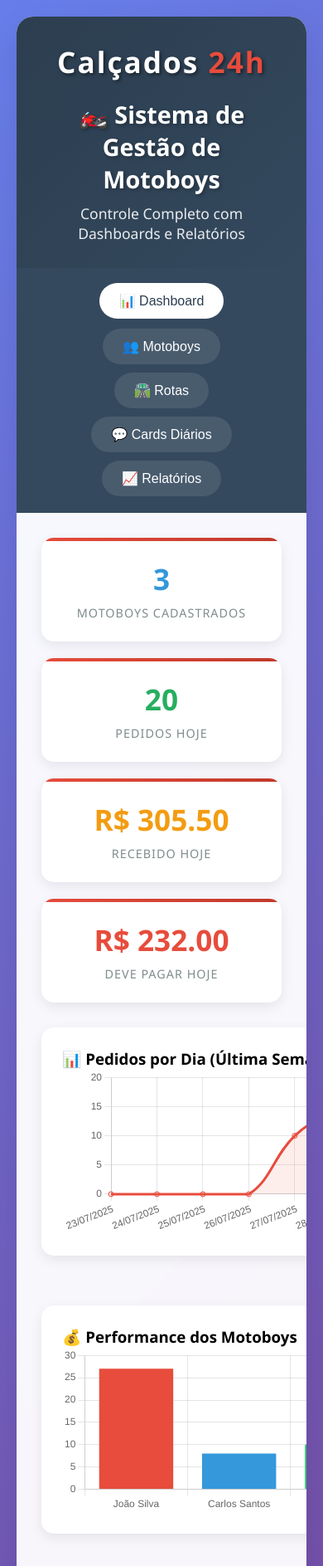
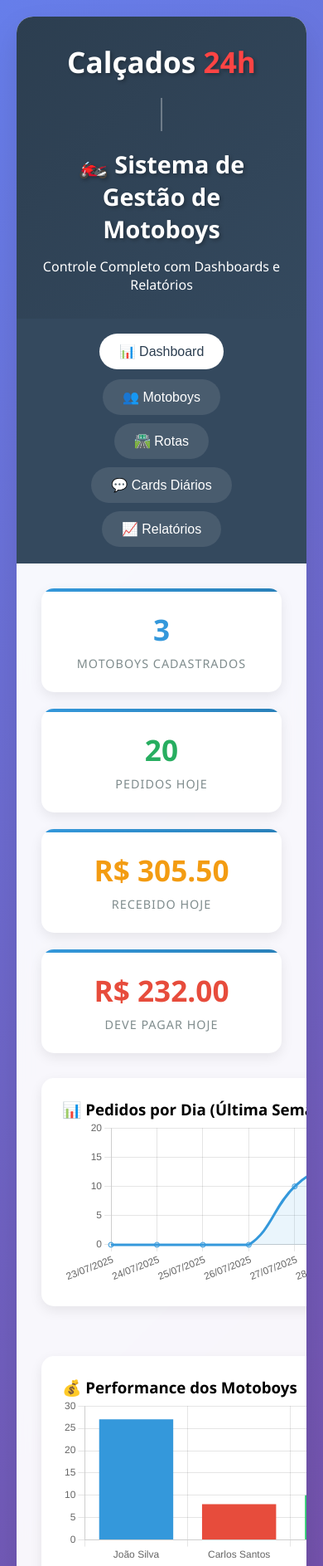
Before and after one commit to ejorgeluiz/sistema-motoboys, a plain HTML site: page index.html in a window 390 px wide. Shown: the top 1887 px of the page at 83% size. Drawn offline with nearby package versions, Linux system fonts and the light colour scheme.

Commit message:
index.html

```diff
--- a/index.html
+++ b/index.html
@@ -34,44 +34,12 @@
             color: white;
             padding: 30px;
             text-align: center;
-            position: relative;
-        }
-
-        .logo-container {
-            display: flex;
-            justify-content: center;
-            align-items: center;
-            gap: 20px;
-            margin-bottom: 20px;
-            flex-wrap: wrap;
-        }
-
-        .logo-text {
-            font-size: 3em;
-            font-weight: bold;
-            text-shadow: 3px 3px 6px rgba(0,0,0,0.4);
-            letter-spacing: 2px;
-        }
-
-        .logo-calcados {
-            color: #ffffff;
-            text-shadow: 2px 2px 4px rgba(0,0,0,0.5);
-        }
-
-        .logo-24h {
-            color: #e74c3c;
-            text-shadow: 2px 2px 4px rgba(0,0,0,0.5);
         }
 
         .header h1 {
-            font-size: 2.2em;
+            font-size: 2.5em;
             margin-bottom: 10px;
             text-shadow: 2px 2px 4px rgba(0,0,0,0.3);
-        }
-
-        .header p {
-            font-size: 1.1em;
-            opacity: 0.9;
         }
 
         .nav-tabs {
@@ -134,7 +102,7 @@
             left: 0;
             right: 0;
             height: 4px;
-            background: linear-gradient(135deg, #e74c3c, #c0392b);
+            background: linear-gradient(135deg, #3498db, #2980b9);
         }
 
         .stat-card:hover {
@@ -201,12 +169,12 @@
 
         input:focus, select:focus, textarea:focus {
             outline: none;
-            border-color: #e74c3c;
-            box-shadow: 0 0 0 3px rgba(231, 76, 60, 0.1);
+            border-color: #3498db;
+            box-shadow: 0 0 0 3px rgba(52, 152, 219, 0.1);
         }
 
         .btn {
-            background: linear-gradient(135deg, #e74c3c, #c0392b);
+            background: linear-gradient(135deg, #3498db, #2980b9);
             color: white;
             border: none;
             padding: 15px 30px;
@@ -215,12 +183,12 @@
             font-weight: 600;
             cursor: pointer;
             transition: all 0.3s ease;
-            box-shadow: 0 5px 15px rgba(231, 76, 60, 0.3);
+            box-shadow: 0 5px 15px rgba(52, 152, 219, 0.3);
         }
 
         .btn:hover {
             transform: translateY(-2px);
-            box-shadow: 0 7px 20px rgba(231, 76, 60, 0.4);
+            box-shadow: 0 7px 20px rgba(52, 152, 219, 0.4);
         }
 
         .btn-success {
@@ -401,12 +369,13 @@
         }
 
         @media (max-width: 768px) {
-            .logo-text {
-                font-size: 2.2em;
-            }
-
             .header h1 {
                 font-size: 1.8em;
+            }
+
+            .header div {
+                flex-direction: column !important;
+                text-align: center;
             }
 
             .nav-tabs {
@@ -429,11 +398,6 @@
             .filters {
                 flex-direction: column;
                 align-items: stretch;
-            }
-
-            .logo-container {
-                flex-direction: column;
-                gap: 10px;
             }
         }
     </style>
@@ -441,12 +405,14 @@
 <body>
     <div class="container">
         <div class="header">
-            <div class="logo-container">
-                <div class="logo-text">
-                    <span class="logo-calcados">Calçados</span> <span class="logo-24h">24h</span>
+            <div style="display: flex; align-items: center; justify-content: center; gap: 20px; flex-wrap: wrap; margin-bottom: 15px;">
+                <div style="font-size: 2.2em; font-weight: bold; color: white; text-shadow: 2px 2px 4px rgba(0,0,0,0.3);">
+                    <span style="color: #ffffff;">Calçados</span>
+                    <span style="color: #ff4444;">24h</span>
                 </div>
+                <div style="width: 2px; height: 40px; background: rgba(255,255,255,0.3);"></div>
+                <h1 style="margin: 0;">🏍️ Sistema de Gestão de Motoboys</h1>
             </div>
-            <h1>🏍️ Sistema de Gestão de Motoboys</h1>
             <p>Controle Completo com Dashboards e Relatórios</p>
         </div>
 
@@ -659,7 +625,7 @@
                 <input type="date" id="dataRelatorio">
 
                 <button class="btn" onclick="gerarRelatorio()">📊 Gerar Relatório</button>
-                <button class="btn btn-success" onclick="baixarRelatorio()">💾 Baixar PDF</button>
+                <button class="btn btn-success" onclick="baixarRelatorio()">💾 Baixar Relatório</button>
             </div>
 
             <div class="chart-grid">
@@ -681,7 +647,7 @@
     </div>
 
     <script>
-        // Dados globais
+        // Variáveis globais
         let motoboys = [];
         let rotas = [];
         let contadorMotoboy = 1;
@@ -814,6 +780,10 @@
             }
         }
 
+        function editarMotoboy(id) {
+            alert('Função de edição será implementada em breve!');
+        }
+
         // ROTAS
         function calcularDevePagar() {
             const dinheiroRecebido = parseFloat(document.getElementById('dinheiroRecebido').value) || 0;
@@ -871,6 +841,7 @@
             rotas.push(rota);
             atualizarTabelaRotas();
             limparFormularioRota();
+            atualizarDashboard();
             alert('Rota registrada com sucesso!');
         }
 
@@ -933,6 +904,7 @@
                 rota.dataPrestacao = new Date();
                 atualizarTabelaRotas();
                 atualizarDashboard();
+                atualizarCardsDiarios();
             }
         }
 
@@ -941,7 +913,153 @@
                 rotas = rotas.filter(r => r.id !== id);
                 atualizarTabelaRotas();
                 atualizarDashboard();
-            }
+                atualizarCardsDiarios();
+            }
+        }
+
+        // DASHBOARD
+        function atualizarDashboard() {
+            const hoje = new Date().toISOString().split('T')[0];
+            const rotasHoje = rotas.filter(r => r.data === hoje);
+
+            document.getElementById('totalMotoboysCadastrados').textContent = motoboys.length;
+            document.getElementById('totalPedidosHoje').textContent = rotasHoje.reduce((sum, r) => sum + r.quantidadePedidos, 0);
+            document.getElementById('totalRecebidoHoje').textContent = `R$ ${rotasHoje.reduce((sum, r) => sum + r.dinheiroRecebido, 0).toFixed(2)}`;
+            document.getElementById('totalDevePagarHoje').textContent = `R$ ${rotasHoje.filter(r => !r.prestouContas).reduce((sum, r) => sum + Math.max(0, r.devePagar), 0).toFixed(2)}`;
+
+            criarGraficos();
+        }
+
+        function criarGraficos() {
+            // Gráfico de Pedidos Diários
+            const ctx1 = document.getElementById('chartPedidosDiarios');
+            if (ctx1.chart) ctx1.chart.destroy();
+
+            const ultimasSemanas = [];
+            const pedidosPorDia = [];
+
+            for (let i = 6; i >= 0; i--) {
+                const data = new Date();
+                data.setDate(data.getDate() - i);
+                const dataStr = data.toISOString().split('T')[0];
+                ultimasSemanas.push(formatarData(dataStr));
+
+                const pedidosDia = rotas.filter(r => r.data === dataStr).reduce((sum, r) => sum + r.quantidadePedidos, 0);
+                pedidosPorDia.push(pedidosDia);
+            }
+
+            ctx1.chart = new Chart(ctx1, {
+                type: 'line',
+                data: {
+                    labels: ultimasSemanas,
+                    datasets: [{
+                        label: 'Pedidos',
+                        data: pedidosPorDia,
+                        borderColor: '#3498db',
+                        backgroundColor: 'rgba(52, 152, 219, 0.1)',
+                        tension: 0.4,
+                        fill: true
+                    }]
+                },
+                options: {
+                    responsive: true,
+                    plugins: {
+                        legend: {
+                            display: false
+                        }
+                    },
+                    scales: {
+                        y: {
+                            beginAtZero: true
+                        }
+                    }
+                }
+            });
+
+            // Gráfico de Performance dos Motoboys
+            const ctx2 = document.getElementById('chartPerformance');
+            if (ctx2.chart) ctx2.chart.destroy();
+
+            const motoboyNames = motoboys.map(m => m.nome);
+            const pedidosPorMotoboy = motoboys.map(m =>
+                rotas.filter(r => r.motoboyId === m.id).reduce((sum, r) => sum + r.quantidadePedidos, 0)
+            );
+
+            ctx2.chart = new Chart(ctx2, {
+                type: 'bar',
+                data: {
+                    labels: motoboyNames,
+                    datasets: [{
+                        label: 'Total de Pedidos',
+                        data: pedidosPorMotoboy,
+                        backgroundColor: [
+                            '#3498db',
+                            '#e74c3c',
+                            '#2ecc71',
+                            '#f39c12',
+                            '#9b59b6'
+                        ]
+                    }]
+                },
+                options: {
+                    responsive: true,
+                    plugins: {
+                        legend: {
+                            display: false
+                        }
+                    },
+                    scales: {
+                        y: {
+                            beginAtZero: true
+                        }
+                    }
+                }
+            });
+
+            // Gráfico de Evolução Financeira
+            const ctx3 = document.getElementById('chartEvolucao');
+            if (ctx3.chart) ctx3.chart.destroy();
+
+            const recebidoPorDia = [];
+            const devePagarPorDia = [];
+
+            for (let i = 6; i >= 0; i--) {
+                const data = new Date();
+                data.setDate(data.getDate() - i);
+                const dataStr = data.toISOString().split('T')[0];
+
+                const rotasDia = rotas.filter(r => r.data === dataStr);
+                recebidoPorDia.push(rotasDia.reduce((sum, r) => sum + r.dinheiroRecebido, 0));
+                devePagarPorDia.push(rotasDia.reduce((sum, r) => sum + Math.max(0, r.devePagar), 0));
+            }
+
+            ctx3.chart = new Chart(ctx3, {
+                type: 'line',
+                data: {
+                    labels: ultimasSemanas,
+                    datasets: [{
+                        label: 'Dinheiro Recebido',
+                        data: recebidoPorDia,
+                        borderColor: '#27ae60',
+                        backgroundColor: 'rgba(39, 174, 96, 0.1)',
+                        tension: 0.4
+                    }, {
+                        label: 'Deve Pagar',
+                        data: devePagarPorDia,
+                        borderColor: '#e74c3c',
+                        backgroundColor: 'rgba(231, 76, 60, 0.1)',
+                        tension: 0.4
+                    }]
+                },
+                options: {
+                    responsive: true,
+                    scales: {
+                        y: {
+                            beginAtZero: true
+                        }
+                    }
+                }
+            });
         }
 
         // CARDS DIÁRIOS
@@ -977,7 +1095,6 @@
                 const whatsappText = `🏍️ *PRESTAÇÃO DE CONTAS DIÁRIA*
 📅 Data: ${formatarData(dataFiltro)}
 👤 Motoboy: *${motoboy.nome}*
-🏪 Empresa: *Calçados 24h*
 
 📊 *RESUMO DO DIA:*
 🛍️ Pedidos Entregues: ${totalPedidos}
@@ -993,7 +1110,7 @@ ${totalDevePagar > 0 ? `🔴 *DEVE PAGAR: R$ ${totalDevePagar.toFixed(2)}*` :
   totalDevePagar < 0 ? `🟢 *EMPRESA DEVE: R$ ${Math.abs(totalDevePagar).toFixed(2)}*` :
   `✅ *CONTAS ZERADAS*`}
 
-_Sistema de Gestão - ${new Date().toLocaleDateString('pt-BR')}_`;
+_Calçados 24h - Sistema de Gestão - ${new Date().toLocaleDateString('pt-BR')}_`;
 
                 const card = document.createElement('div');
                 card.className = 'motoboy-card';
@@ -1071,7 +1188,6 @@ ${whatsappText}
             const texto = `🏍️ *PRESTAÇÃO DE CONTAS DIÁRIA*
 📅 Data: ${formatarData(data)}
 👤 Motoboy: *${motoboy.nome}*
-🏪 Empresa: *Calçados 24h*
 
 📊 *RESUMO DO DIA:*
 🛍️ Pedidos Entregues: ${totalPedidos}
@@ -1087,7 +1203,7 @@ ${totalDevePagar > 0 ? `🔴 *DEVE PAGAR: R$ ${totalDevePagar.toFixed(2)}*` :
   totalDevePagar < 0 ? `🟢 *EMPRESA DEVE: R$ ${Math.abs(totalDevePagar).toFixed(2)}*` :
   `✅ *CONTAS ZERADAS*`}
 
-_Sistema de Gestão - ${new Date().toLocaleDateString('pt-BR')}_`;
+_Calçados 24h - Sistema de Gestão - ${new Date().toLocaleDateString('pt-BR')}_`;
 
             navigator.clipboard.writeText(texto).then(() => {
                 alert(`Card de ${motoboy.nome} copiado para a área de transferência!`);
@@ -1109,7 +1225,6 @@ _Sistema de Gestão - ${new Date().toLocaleDateString('pt-BR')}_`;
             const texto = `🏍️ *PRESTAÇÃO DE CONTAS DIÁRIA*
 📅 Data: ${formatarData(data)}
 👤 Motoboy: *${motoboy.nome}*
-🏪 Empresa: *Calçados 24h*
 
 📊 *RESUMO DO DIA:*
 🛍️ Pedidos Entregues: ${totalPedidos}
@@ -1125,7 +1240,7 @@ ${totalDevePagar > 0 ? `🔴 *DEVE PAGAR: R$ ${totalDevePagar.toFixed(2)}*` :
   totalDevePagar < 0 ? `🟢 *EMPRESA DEVE: R$ ${Math.abs(totalDevePagar).toFixed(2)}*` :
   `✅ *CONTAS ZERADAS*`}
 
-_Sistema de Gestão - ${new Date().toLocaleDateString('pt-BR')}_`;
+_Calçados 24h - Sistema de Gestão - ${new Date().toLocaleDateString('pt-BR')}_`;
 
             const numeroLimpo = telefone.replace(/\D/g, '');
             const url = `https://wa.me/55${numeroLimpo}?text=${encodeURIComponent(texto)}`;
@@ -1137,8 +1252,7 @@ _Sistema de Gestão - ${new Date().toLocaleDateString('pt-BR')}_`;
             const rotasDoDia = rotas.filter(r => r.data === dataFiltro);
             const motoboysDoDia = [...new Set(rotasDoDia.map(r => r.motoboyId))];
 
-            let textoCompleto = `📋 *PRESTAÇÃO DE CONTAS DIÁRIA - ${formatarData(dataFiltro)}*\n`;
-            textoCompleto += `🏪 *Calçados 24h*\n\n`;
+            let textoCompleto = `📋 *PRESTAÇÃO DE CONTAS DIÁRIA - ${formatarData(dataFiltro)}*\n_Calçados 24h_\n\n`;
 
             motoboysDoDia.forEach(motoboyId => {
                 const motoboy = motoboys.find(m => m.id === motoboyId);
@@ -1157,149 +1271,8 @@ _Sistema de Gestão - ${new Date().toLocaleDateString('pt-BR')}_`;
             });
         }
 
-        // DASHBOARD
-        function atualizarDashboard() {
-            const hoje = new Date().toISOString().split('T')[0];
-            const rotasHoje = rotas.filter(r => r.data === hoje);
-
-            document.getElementById('totalMotoboysCadastrados').textContent = motoboys.length;
-            document.getElementById('totalPedidosHoje').textContent = rotasHoje.reduce((sum, r) => sum + r.quantidadePedidos, 0);
-            document.getElementById('totalRecebidoHoje').textContent = `R$ ${rotasHoje.reduce((sum, r) => sum + r.dinheiroRecebido, 0).toFixed(2)}`;
-            document.getElementById('totalDevePagarHoje').textContent = `R$ ${rotasHoje.filter(r => !r.prestouContas).reduce((sum, r) => sum + Math.max(0, r.devePagar), 0).toFixed(2)}`;
-
-            criarGraficos();
-        }
-
-        function criarGraficos() {
-            // Gráfico de Pedidos Diários
-            const ctx1 = document.getElementById('chartPedidosDiarios');
-            if (ctx1.chart) ctx1.chart.destroy();
-
-            const ultimasSemanas = [];
-            const pedidosPorDia = [];
-
-            for (let i = 6; i >= 0; i--) {
-                const data = new Date();
-                data.setDate(data.getDate() - i);
-                const dataStr = data.toISOString().split('T')[0];
-                ultimasSemanas.push(formatarData(dataStr));
-
-                const pedidosDia = rotas.filter(r => r.data === dataStr).reduce((sum, r) => sum + r.quantidadePedidos, 0);
-                pedidosPorDia.push(pedidosDia);
-            }
-
-            ctx1.chart = new Chart(ctx1, {
-                type: 'line',
-                data: {
-                    labels: ultimasSemanas,
-                    datasets: [{
-                        label: 'Pedidos',
-                        data: pedidosPorDia,
-                        borderColor: '#e74c3c',
-                        backgroundColor: 'rgba(231, 76, 60, 0.1)',
-                        tension: 0.4,
-                        fill: true
-                    }]
-                },
-                options: {
-                    responsive: true,
-                    plugins: {
-                        legend: {
-                            display: false
-                        }
-                    },
-                    scales: {
-                        y: {
-                            beginAtZero: true
-                        }
-                    }
-                }
-            });
-
-            // Gráfico de Performance dos Motoboys
-            const ctx2 = document.getElementById('chartPerformance');
-            if (ctx2.chart) ctx2.chart.destroy();
-
-            const motoboyNames = motoboys.map(m => m.nome);
-            const pedidosPorMotoboy = motoboys.map(m =>
-                rotas.filter(r => r.motoboyId === m.id).reduce((sum, r) => sum + r.quantidadePedidos, 0)
-            );
-
-            ctx2.chart = new Chart(ctx2, {
-                type: 'bar',
-                data: {
-                    labels: motoboyNames,
-                    datasets: [{
-                        label: 'Total de Pedidos',
-                        data: pedidosPorMotoboy,
-                        backgroundColor: [
-                            '#e74c3c',
-                            '#3498db',
-                            '#2ecc71',
-                            '#f39c12',
-                            '#9b59b6'
-                        ]
-                    }]
-                },
-                options: {
-                    responsive: true,
-                    plugins: {
-                        legend: {
-                            display: false
-                        }
-                    },
-                    scales: {
-                        y: {
-                            beginAtZero: true
-                        }
-                    }
-                }
-            });
-
-            // Gráfico de Evolução Financeira
-            const ctx3 = document.getElementById('chartEvolucao');
-            if (ctx3.chart) ctx3.chart.destroy();
-
-            const recebidoPorDia = [];
-            const devePagarPorDia = [];
-
-            for (let i = 6; i >= 0; i--) {
-                const data = new Date();
-                data.setDate(data.getDate() - i);
-                const dataStr = data.toISOString().split('T')[0];
-
-                const rotasDia = rotas.filter(r => r.data === dataStr);
-                recebidoPorDia.push(rotasDia.reduce((sum, r) => sum + r.dinheiroRecebido, 0));
-                devePagarPorDia.push(rotasDia.reduce((sum, r) => sum + Math.max(0, r.devePagar), 0));
-            }
-
-            ctx3.chart = new Chart(ctx3, {
-                type: 'line',
-                data: {
-                    labels: ultimasSemanas,
-                    datasets: [{
-                        label: 'Dinheiro Recebido',
-                        data: recebidoPorDia,
-                        borderColor: '#27ae60',
-                        backgroundColor: 'rgba(39, 174, 96, 0.1)',
-                        tension: 0.4
-                    }, {
-                        label: 'Deve Pagar',
-                        data: devePagarPorDia,
-                        borderColor: '#e74c3c',
-                        backgroundColor: 'rgba(231, 76, 60, 0.1)',
-                        tension: 0.4
-                    }]
-                },
-                options: {
-                    responsive: true,
-                    scales: {
-                        y: {
-                            beginAtZero: true
-                        }
-                    }
-                }
-            });
+        function enviarTodosWhatsApp() {
+            alert('Esta funcionalidade enviaria os cards para todos os motoboys via WhatsApp. Implementação específica conforme necessidade.');
         }
 
         // RELATÓRIOS
@@ -1312,7 +1285,7 @@ _Sistema de Gestão - ${new Date().toLocaleDateString('pt-BR')}_`;
 
             if (tipo === 'diario') {
                 rotasFiltradas = rotas.filter(r => r.data === data);
-                titulo = `RELATÓRIO DIÁRIO - ${formatarData(data)} - CALÇADOS 24H`;
+                titulo = `RELATÓRIO DIÁRIO - ${formatarData(data)}`;
             } else if (tipo === 'semanal') {
                 const dataObj = new Date(data);
                 const inicioSemana = new Date(dataObj);
@@ -1324,7 +1297,7 @@ _Sistema de Gestão - ${new Date().toLocaleDateString('pt-BR')}_`;
                     const rotaData = new Date(r.data);
                     return rotaData >= inicioSemana && rotaData <= fimSemana;
                 });
-                titulo = `RELATÓRIO SEMANAL - ${formatarData(inicioSemana.toISOString().split('T')[0])} a ${formatarData(fimSemana.toISOString().split('T')[0])} - CALÇADOS 24H`;
+                titulo = `RELATÓRIO SEMANAL - ${formatarData(inicioSemana.toISOString().split('T')[0])} a ${formatarData(fimSemana.toISOString().split('T')[0])}`;
             } else if (tipo === 'mensal') {
                 const dataObj = new Date(data);
                 const ano = dataObj.getFullYear();
@@ -1334,7 +1307,7 @@ _Sistema de Gestão - ${new Date().toLocaleDateString('pt-BR')}_`;
                     const rotaData = new Date(r.data);
                     return rotaData.getFullYear() === ano && rotaData.getMonth() === mes;
                 });
-                titulo = `RELATÓRIO MENSAL - ${mes + 1}/${ano} - CALÇADOS 24H`;
+                titulo = `RELATÓRIO MENSAL - ${mes + 1}/${ano}`;
             }
 
             gerarRelatorioTexto(rotasFiltradas, titulo);
@@ -1343,6 +1316,7 @@ _Sistema de Gestão - ${new Date().toLocaleDateString('pt-BR')}_`;
 
         function gerarRelatorioTexto(rotasFiltradas, titulo) {
             let relatorio = `${titulo}\n`;
+            relatorio += `Calçados 24h - Sistema de Gestão\n`;
             relatorio += `Gerado em: ${new Date().toLocaleDateString('pt-BR')} às ${new Date().toLocaleTimeString('pt-BR')}\n\n`;
 
             const motoboyIds = [...new Set(rotasFiltradas.map(r => r.motoboyId))];
@@ -1443,8 +1417,8 @@ _Sistema de Gestão - ${new Date().toLocaleDateString('pt-BR')}_`;
                             x: p,
                             y: valorRota[i]
                         })),
-                        backgroundColor: '#e74c3c',
-                        borderColor: '#c0392b'
+                        backgroundColor: '#3498db',
+                        borderColor: '#2980b9'
                     }]
                 },
                 options: {
@@ -1489,7 +1463,7 @@ _Sistema de Gestão - ${new Date().toLocaleDateString('pt-BR')}_`;
 
         // UTILITÁRIOS
         function formatarData(data) {
-            return new Date(data).toLocaleDateString('pt-BR');
+            return new Date(data + 'T00:00:00').toLocaleDateString('pt-BR');
         }
 
         // DADOS DE EXEMPLO
```
